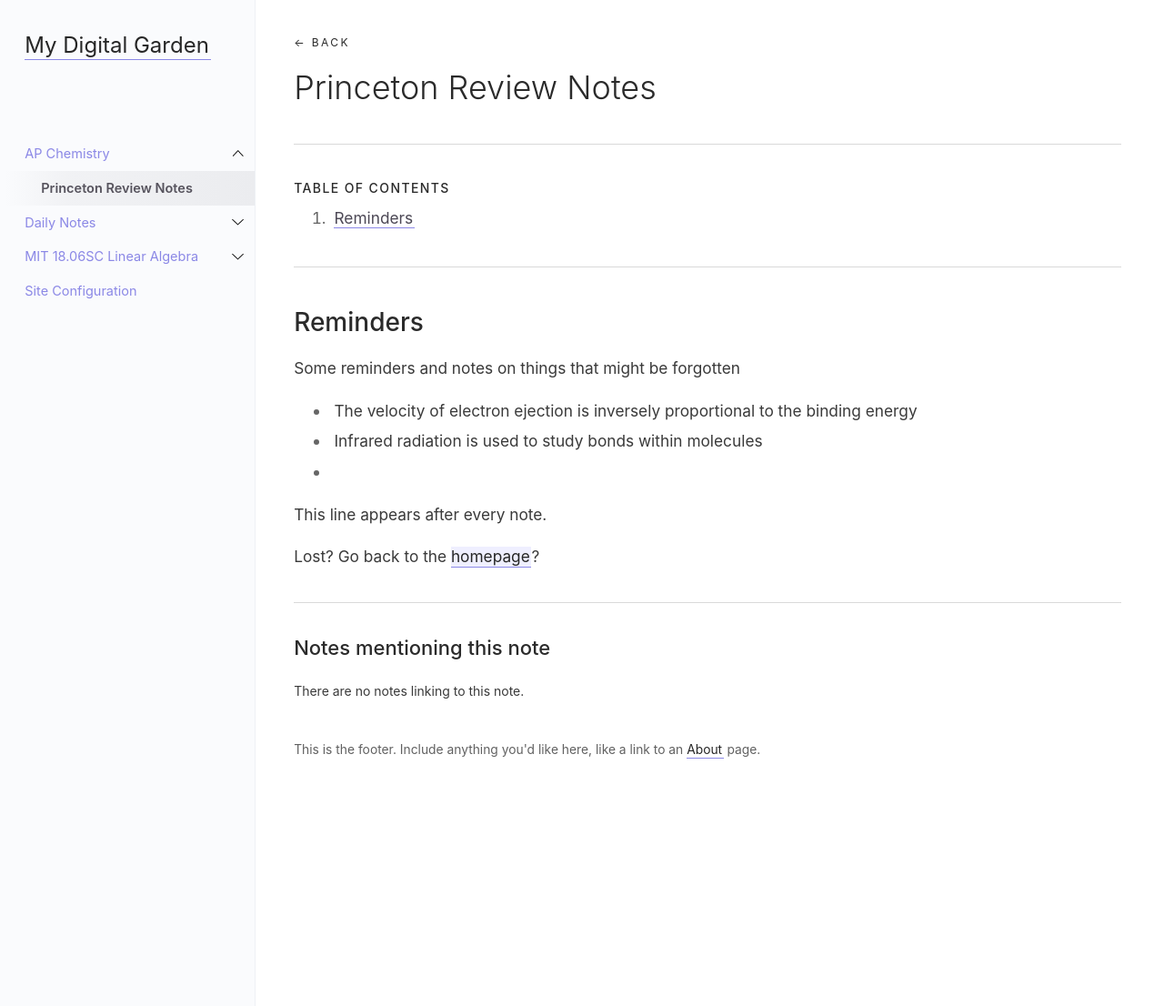
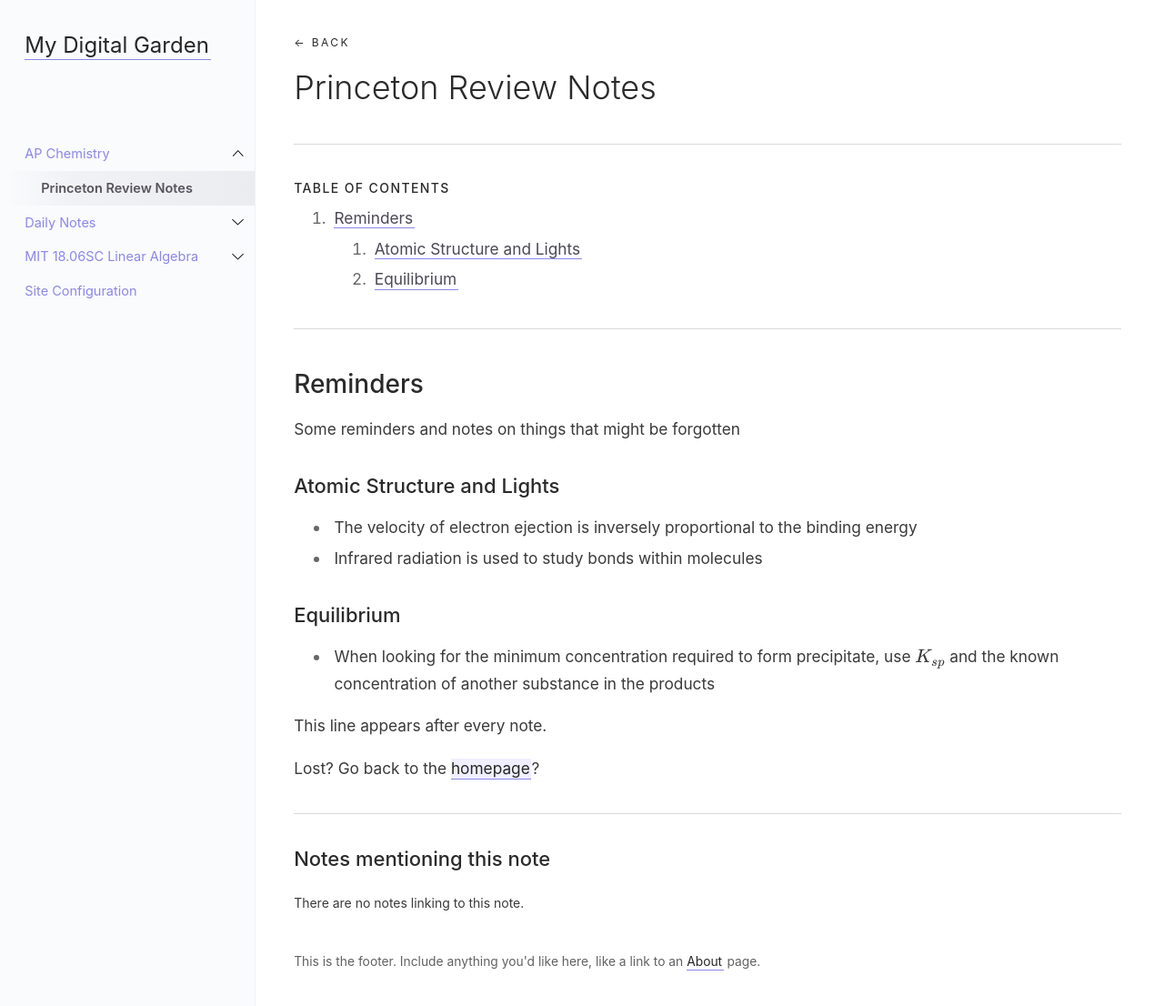
Before and after one commit to andyw-0612/andyw-0612.github.io, a Jekyll site: the page built from _notes/AP Chemistry/Princeton Review Notes.md, in a window 1280 px wide. Shown: the top 1106 px of the page at 91% size. Built offline with Jekyll 4.4.1, drawn with Linux system fonts in a browser that asks for light colours.

Commit message:
Update Princeton Review Notes.md

```diff
--- a/_notes/AP Chemistry/Princeton Review Notes.md
+++ b/_notes/AP Chemistry/Princeton Review Notes.md
@@ -13,6 +13,9 @@
 ## Reminders
 Some reminders and notes on things that might be forgotten
 
+### Atomic Structure and Lights
 - The velocity of electron ejection is inversely proportional to the binding energy
 - Infrared radiation is used to study bonds within molecules
--
+
+### Equilibrium
+- When looking for the minimum concentration required to form precipitate, use $K_{sp}$ and the known concentration of another substance in the products
```
